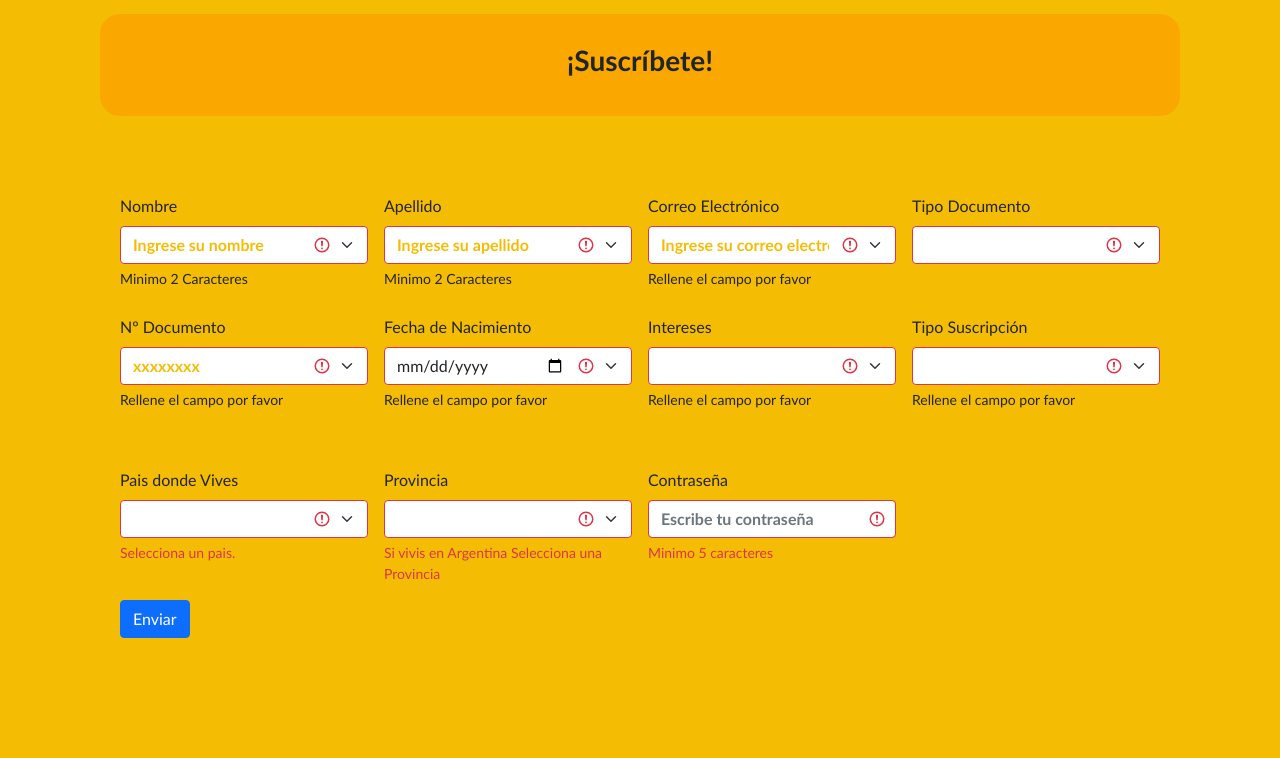
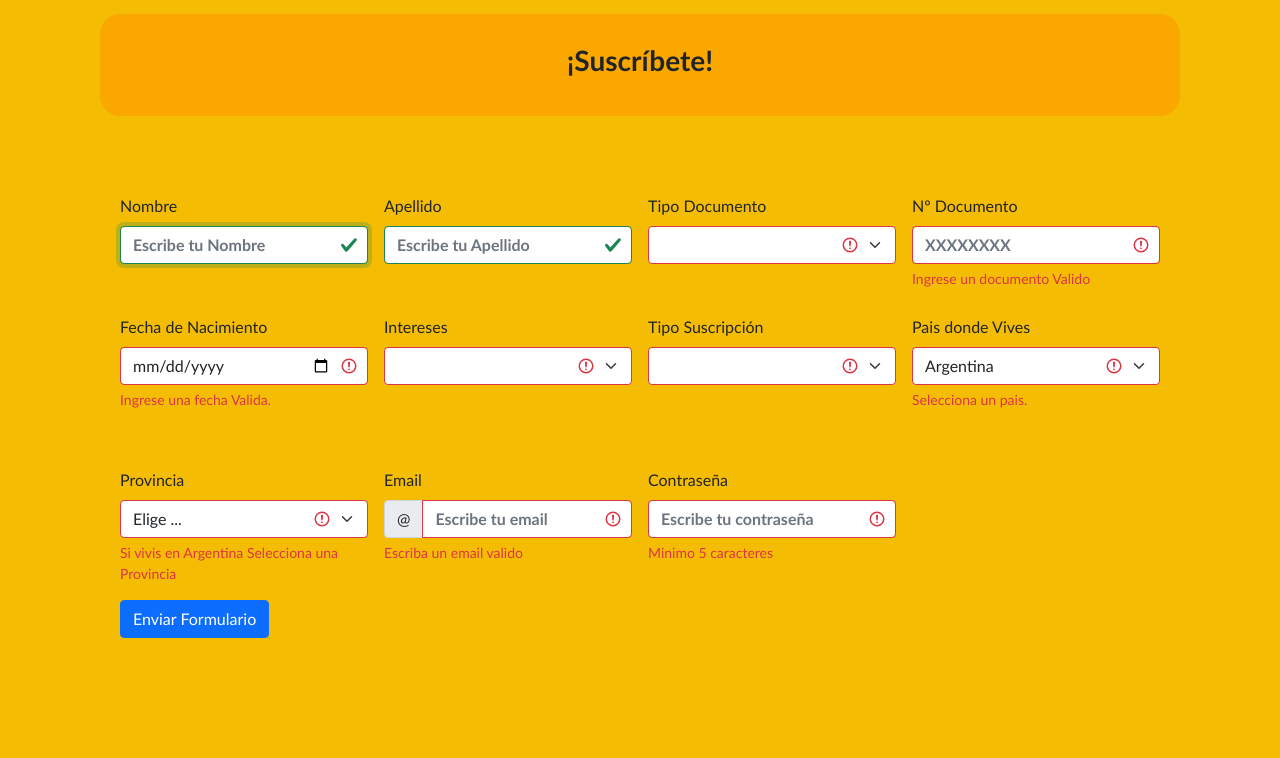
Before and after one commit to RodriAllende/g23-aula2-periodicodigital-g23, a PHP site: page /Formulario.html in a window 1280 px wide. Shown: the part 407-1165 px from the top of the page. Run offline with PHP 8.4, Linux system fonts and the light colour scheme; some libraries are stand-ins or nearby versions.

Commit message:
modificaciones

```diff
--- a/Formulario.html
+++ b/Formulario.html
@@ -1,27 +1,26 @@
-<!DOCTYPE html>
+<!doctype html>
 <html lang="es">
+  <head>
+    <!-- Required meta tags -->
+    <meta charset="utf-8">
+    <meta http-equiv="X-UA-Compatible" content="IE=edge">
+    <meta name="viewport" content="width=device-width, initial-scale=1">
+    <title>Formulario</title>
 
-<head>
-    <meta charset="UTF-8">
-    <meta http-equiv="X-UA-Compatible" content="IE=edge">
-    <link href="https://cdn.jsdelivr.net/npm/bootstrap@5.1.3/dist/css/bootstrap.min.css" rel="stylesheet"
-        integrity="sha384-1BmE4kWBq78iYhFldvKuhfTAU6auU8tT94WrHftjDbrCEXSU1oBoqyl2QvZ6jIW3" crossorigin="anonymous">
-    <link rel="preconnect" href="https://fonts.googleapis.com">
-    <link rel="preconnect" href="https://fonts.gstatic.com" crossorigin>
-    <link href="https://fonts.googleapis.com/css2?family=Inter:wght@100;200;300;400;500;600;700;800;900&display=swap"
-        rel="stylesheet">
-    <link href="css/formulario.css" rel="stylesheet" type="text/css" />
-    <link rel="shortcut icon" type="image/png" href="assets/img/favicon1.png" />
-    <script src="https://unpkg.com/sweetalert2@9.5.3/dist/sweetalert2.all.min.js"></script>
+    <script src = " https://unpkg.com/sweetalert/dist/sweetalert.min.js " > </script>
+
+    <!-- Bootstrap CSS -->
+    <link href="https://cdn.jsdelivr.net/npm/bootstrap@5.1.3/dist/css/bootstrap.min.css" rel="stylesheet" integrity="sha384-1BmE4kWBq78iYhFldvKuhfTAU6auU8tT94WrHftjDbrCEXSU1oBoqyl2QvZ6jIW3" crossorigin="anonymous">
+    <link rel="stylesheet" href="css/formulario.css">
+
 
   </head>
-
-
  <header>
     <center><a href="index.html"> <img src="images/logoparaamarillo.png"></a></center>
     <br>
 
 </header>
+
 <nav aria-label="breadcrumb">
     <ol class="breadcrumb">
       <li class="breadcrumb-item"><a href="index.html">Inicio</a></li>
@@ -31,6 +30,19 @@
 
 
 <body>
+
+  <script language="JavaScript">
+    function pregunta() {
+        if (confirm('¿Estas seguro de enviar este formulario?')) {
+            document.tuformulario.submit()
+            window.location.href ="Paginadebienvenida.html";
+        }
+    }
+</script>
+
+
+</script>
+
     <center>
         <div onmouseover="mOver(this)" onmouseout="mOut(this)"
             style="background-color:#FAA800; width: 100%; border-radius: 20px; padding:30px;">
@@ -41,37 +53,24 @@
     <br>
 
 </center>
+<form action="enviarFormulario.php" method="post" class= "needs-validation" >
+      <div class="row g-3">
+      <div class="col-md-3">
+      <label for="Nombre" class="form-label">Nombre</label>
+      <input name= "Nombre" type="text" class="form-control is-valid" id="Nombre" minlength="2" autofocus placeholder="Escribe tu Nombre" required>
+      <div class="valid-feedback"> </div>
 
-                <form id="myForm" action="enviarFormulario.php" method="post" class="needs-validation" novalidate>
-                    <div class="row g-3">
-                    <div class="col-md-3" id="nombre1">
-                        <label for="Nombre" class="form-label">Nombre</label>
-                        <input type="text" class="form-select is-invalid" name="Nombre"
-                        onkeypress="return soloLetras(event)" onpaste=" return false" placeholder="Ingrese su nombre"  minlength="2" maxlength="15" required>
-                        <div class="valid-feedback text-secondary">Campo correcto</div>
-                        <div class="invalid-feedback  text-dark">Minimo 2 Caracteres</div>
+     </div>
+      <div class="col-md-3">
+      <label for="Apellido" class="form-label">Apellido</label>
+      <input name= "Apellido" type="text" class="form-control is-valid" id="Apellido" minlength="2" autofocus placeholder="Escribe tu Apellido" required>
+      <div class="valid-feedback">
       </div>
 
-                    <div class="col-md-3" id="apellido1">
-                        <label for="Apellido" class="form-label">Apellido</label>
-                        <input type="text" class="form-select is-invalid" name="Apellido"
-                        onkeypress="return soloLetras(event)" onpaste=" return false" placeholder="Ingrese su apellido" minlength="2" maxlength="15"
-                            required>
-                        <div class="valid-feedback text-secondary">Campo correcto</div>
-                        <div class="invalid-feedback text-dark">Minimo 2 Caracteres</div>
       </div>
-
-                    <div class="col-md-3" id="correo1">
-                        <label for="correo" class="form-label">Correo Electrónico</label>
-                        <input type="email" class="form-select is-invalid" name="Correo"
-                            placeholder="Ingrese su correo electrónico"  required>
-                        <div class="valid-feedback text-secondary">Campo correcto</div>
-                        <div class="invalid-feedback  text-dark">Rellene el campo por favor</div>
-                    </div>
-
-                    <div class="col-md-3" id="TipoDoc1">
+     <div class="col-md-3">
       <label for="TipoDocumento" class="form-label">Tipo Documento</label>
-                        <input name="TipoDocumento" list="TipoDocumento" class="form-select is-invalid"  required>
+      <input name="TipoDocumento" list="TipoDocumento" class="form-select is-invalid" id="TipoDoc" required>
       <datalist id="TipoDocumento">
         <option value="Documento Nacional de Identidad -D.N.I."></option>
         <option value="Libreta Cívica - L.C."></option>
@@ -80,28 +79,30 @@
       </datalist>
       </div>
 
-                    <div class="col-md-3" id="Documento1">
+      <div class="col-md-3">
         <label for="Documento" class="form-label">Nº Documento</label>
-                        <input name= "Documento" type="number" class="form-select is-invalid" name="Documento"  placeholder="xxxxxxxx" required>
-                        <div class="valid-feedback text-secondary">Campo correcto</div>
-                        <div class="invalid-feedback  text-dark">Rellene el campo por favor</div>
+        <input name= "Documento" type="number" class="form-control is-invalid" id="Documento" pattern="[0-8]{8}" placeholder="XXXXXXXX" required>
+        <div class="invalid-feedback">
+         Ingrese un documento Valido
+        </div>
       </div>
 
-                    <div class="col-md-3" id="nacimiento1">
+        <div class="col-md-3">
       <label for="nacimiento" class="form-label">Fecha de Nacimiento</label>
-                        <input name= "nacimiento" type="date" class="form-select is-invalid" name="fechaNacimiento" id="fechaNacimiento" min="1930-01-01" max="2021-12-31" required>
-                        <div class="valid-feedback text-secondary">Campo correcto</div>
-                        <div class="invalid-feedback  text-dark">Rellene el campo por favor</div>
+      <input name= "nacimiento" type="date" class="form-control is-invalid" id="fechaNacimiento" min="1930-01-01" max="2021-12-31" required>
+      <div class="invalid-feedback">
+        Ingrese una fecha Valida.
+      </div>
       <br>
       <div>
       <h3 id="edad"></h3>
      </div>
-
       </div>
 
-                    <div class="col-md-3"  id="Intereses1">
+
+      <div class="col-md-3">
         <label for="Intereses" class="form-label">Intereses</label>
-                        <input name= "Intereses" list="Intereses" type="text" class="form-select is-invalid"  required>
+        <input name= "Intereses" list="Intereses" type="text" class="form-select is-invalid" id="Interes" required>
         <datalist id="Intereses">
           <option value="Cultura"></option>
           <option value="Deportes"></option>
@@ -109,25 +110,20 @@
           <option value="Policiales"></option>
           <option value="Todo"></option>
       </datalist>
-                      <div class="valid-feedback text-secondary">Campo correcto</div>
-                      <div class="invalid-feedback  text-dark">Rellene el campo por favor</div>
       </div>
 
-                    <div class="col-md-3" id="Suscripcion1">
+      <div class="col-md-3">
       <label for="Suscripcion" class="form-label">Tipo Suscripción</label>
-                        <input name="TipoSuscripcion" list="Suscripcion" type="text" class="form-select is-invalid"  required>
+      <input name="TipoSuscripcion" list="Suscripcion" type="text" class="form-select is-invalid" id="validationServer03" required>
       <datalist id="Suscripcion">
         <option value="Whatsapp"></option>
         <option value="Correo Electrónico"></option>
      </datalist>
-                       <div class="valid-feedback text-secondary">Campo correcto</div>
-                       <div class="invalid-feedback  text-dark">Rellene el campo por favor</div>
       </div>
 
-                    <div class="col-md-3" id="Pais1">
+      <div class="col-md-3">
         <label for="Pais" class="form-label">Pais donde Vives</label>
-                            <input name="Pais1" list="Pais" type="text" class="form-select is-invalid" required>
-                            <datalist id="Pais">
+        <select class="form-select is-invalid" id="Pais" name="pais" required>
         <option value="AF">Afganistán</option>
         <option value="AL">Albania</option>
         <option value="DE">Alemania</option>
@@ -362,16 +358,15 @@
         <option value="YU">Yugoslavia</option>
         <option value="ZM">Zambia</option>
         <option value="ZW">Zimbabue</option>
-                            </datalist>
+        </select>
         <div id="validationServer04Feedback" class="invalid-feedback">
           Selecciona un pais.
         </div>
       </div>
 
-                        <div class="col-md-3" id="Provincia1">
-                            <label for="Provincia" class="form-label">Provincia</label>
-                            <input name="Provincia" list="Provincia" type="text" class="form-select is-invalid" required>
-                            <datalist id="Provincia">
+      <div class="col-md-3">
+        <label for="provincia" class="form-label">Provincia</label>
+        <select class="form-select is-invalid" id="provincia" name="provincia" >
             <option selected disabled value="">Elige ...</option>
             <option value="Buenos Aires">Buenos Aires</option>
             <option value="Buenos Aires Capital">Buenos Aires Capital</option>
@@ -397,32 +392,74 @@
             <option value="Santiago del Estero">Santiago del Estero</option>
             <option value="Tierra del Fuego">Tierra del Fuego</option>
             <option value="Tucuman">Tucuman</option>
-                            </datalist>
+        </select>
         <div id="validationServer04Feedback" class="invalid-feedback">
           Si vivis en Argentina Selecciona una Provincia
         </div>
       </div>
 
-                    <div class="col-md-3" id="password1">
+      <div class="col-md-3">
+        <label for="validationServer03" class="form-label">Email</label>
+        <div class="input-group has-validation">
+          <span class="input-group-text" id="inputGroupPrepend3">@</span>
+          <input name="Correo" type="email" class="form-control is-invalid" id="email" placeholder="Escribe tu email" required>
+          <div id="validationServerUsernameFeedback" class="invalid-feedback">
+            Escriba un email valido
+          </div>
+        </div>
+      </div>
+
+      <div class="col-md-3">
         <label for="validationServer03" class="form-label">Contraseña</label>
-                            <input name="password" type="password" class="form-control is-invalid"  minlength="5" placeholder="Escribe tu contraseña" required>
+        <input name="password" type="password" class="form-control is-invalid" id="password" minlength="5" placeholder="Escribe tu contraseña" required>
         <div id="validationServer03Feedback" class="invalid-feedback">
           Minimo 5 caracteres
         </div>
       </div>
 
-                    <div class="col-12" id="boton1">
-                        <button class="btn btn-primary" type="submit" onclick="validarFormulario()" >Enviar</button>
+      <div class="col-12">
+        <button class="btn btn-primary" id="EnviarFormulario" type="submit"  >Enviar Formulario</button>
       </div>
-                    </div>
+
     </form>
 
-    <script src="https://cdn.jsdelivr.net/npm/bootstrap@5.1.2/dist/js/bootstrap.bundle.min.js"
-        integrity="sha384-kQtW33rZJAHjgefvhyyzcGF3C5TFyBQBA13V1RKPf4uH+bwyzQxZ6CmMZHmNBEfJ"
-        crossorigin="anonymous"></script>
+    <script>
+    // Example starter JavaScript for disabling form submissions if there are invalid fields
 
-        <script src="js/funcionesGrupo99.js"></script>
+  (function () {
+  'use strict'
+
+  // Fetch all the forms we want to apply custom Bootstrap validation styles to
+  var forms = document.querySelectorAll('.needs-validation')
+
+  // Loop over them and prevent submission
+  Array.prototype.slice.call(forms)
+    .forEach(function (form) {
+      form.addEventListener('submit', function (event) {
+        if (!form.checkValidity()) {
+          event.preventDefault()
+          event.stopPropagation()
+        }
+
+        form.classList.add('was-validated')
+      }, false)
+    })
+})()
+</script>
+
+
+
+
+    <script src="https://cdn.jsdelivr.net/npm/@popperjs/core@2.10.2/dist/umd/popper.min.js" integrity="sha384-7+zCNj/IqJ95wo16oMtfsKbZ9ccEh31eOz1HGyDuCQ6wgnyJNSYdrPa03rtR1zdB" crossorigin="anonymous"></script>
+    <script src="https://cdn.jsdelivr.net/npm/bootstrap@5.1.3/dist/js/bootstrap.min.js" integrity="sha384-QJHtvGhmr9XOIpI6YVutG+2QOK9T+ZnN4kzFN1RtK3zEFEIsxhlmWl5/YESvpZ13" crossorigin="anonymous"></script>
+
+    <script type="text/javascript" src="js/jsformulario.js"></script>
+
+
+    <script
+    src="js/funcionesGrupo99.js">
+    </script>
+
 
   </body>
-
 </html>
--- a/js/funcionesGrupo99.js
+++ b/js/funcionesGrupo99.js
@@ -159,7 +159,7 @@ function confirmEnvio() {
   });
   myForm.reset()
   setTimeout(function redirect(){
-    window.location.href='php/enviarFormulario.php', false;
+    window.location.href='enviarFormulario.php', false;
 }, 4500);
 }
 
```
Also changed, not shown: DatosDB.php (renamed from php/DatosDB.php, +5 -6 lines), enviarFormulario.php (renamed from php/enviarFormulario.php, +31 -31 lines). Lines whose indentation alone changed are shown as unchanged.
